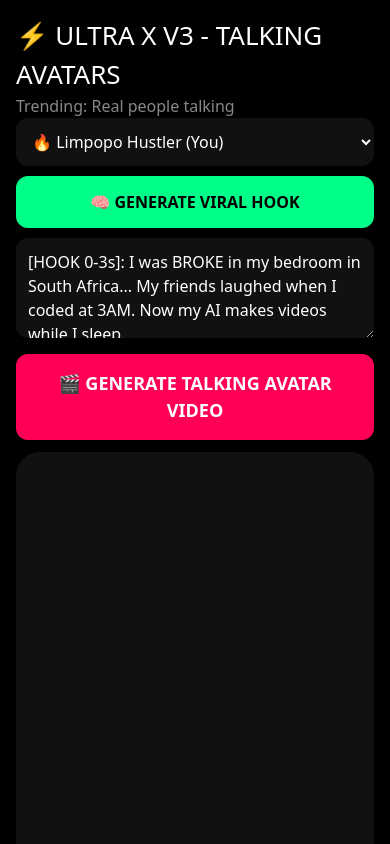
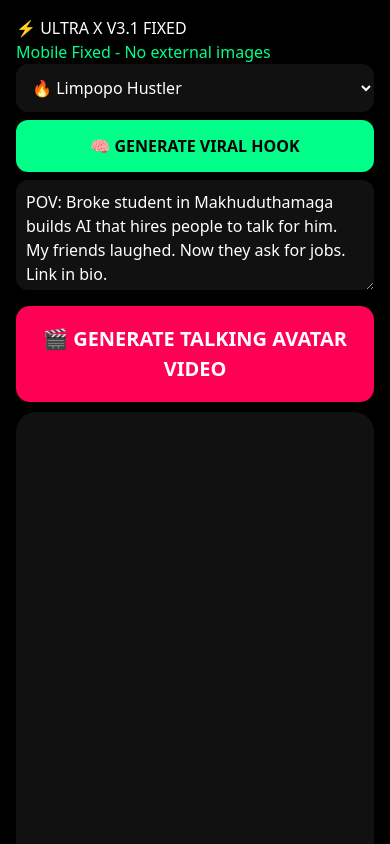
Before and after one commit to splodgealfred-sudo/autonomous-ultra-x, a Next.js app: page /studio in a window 390 px wide. Shown: the top 844 px of the page. Built offline with nearby package versions, Linux system fonts and the light colour scheme.

Commit message:
V3.1 mobile fix

```diff
--- a/app/studio/page.tsx
+++ b/app/studio/page.tsx
@@ -1,118 +1,118 @@
 "use client";
 import { useState, useRef } from "react";
 
-const AVATARS = [
-  {name:"🔥 Limpopo Hustler (You)", img:"https://i.pravatar.cc/500?img=68", voiceRate:1},
-  {name:"💅 Baddie Storytime", img:"https://i.pravatar.cc/500?img=5", voiceRate:1.1},
-  {name:"🎙️ Podcast Bro", img:"https://i.pravatar.cc/500?img=15", voiceRate:0.95},
-  {name:"👑 SA Queen", img:"https://i.pravatar.cc/500?img=32", voiceRate:1.05},
-]
-
 export default function Page(){
-  const [output, setOutput] = useState("[HOOK 0-3s]: I was BROKE in my bedroom in South Africa... My friends laughed when I coded at 3AM. Now my AI makes videos while I sleep.");
-  const [selected, setSelected] = useState(0);
+  const [output, setOutput] = useState("POV: Broke student in Makhuduthamaga builds AI that hires people to talk for him. My friends laughed. Now they ask for jobs. Link in bio.");
+  const [avatar, setAvatar] = useState(0);
   const canvasRef = useRef<HTMLCanvasElement>(null);
   const [status, setStatus] = useState("");
 
-  const generateViral = () => {
+  const AVATARS = [
+    {name:"🔥 Limpopo Hustler", color:"#00FF88", letter:"A"},
+    {name:"💅 Baddie Storytime", color:"#FF00FF", letter:"B"},
+    {name:"🎙️ Podcast Bro", color:"#00F5FF", letter:"P"},
+    {name:"👑 SA Queen", color:"#FFD700", letter:"Q"},
+  ];
+
+  const genHook = () => {
     const hooks = [
-      `I was BROKE in Makhuduthamaga. No job. No money. My mom said get a real job.\nAt 3AM I built AUTONOMOUS ULTRA X.\nFirst night: 847 views.\nWeek 1: $847.\nNow? I don't edit videos. My AI hires people to talk for me.`,
-      `POV: You live in Limpopo and your AI clone makes more money than your lecturer.\nThis is not CapCut. This is not dropshipping.\nThis is an autonomous avatar that sells while you sleep.`,
-      `They laughed: "Alfred stop playing with AI".\nNow they ask me for jobs.\nI built a factory where AI humans talk for me 24/7.\nLink in bio before TikTok bans this.`
+      "I was BROKE in Makhuduthamaga. My mom said get a real job. At 3AM I built AUTONOMOUS ULTRA X. First night: 847 views. Week 1: $847. Now I don't edit. My AI talks for me.",
+      "POV: You live in Limpopo and your AI clone makes more than your lecturer. This is not CapCut. This is autonomous avatar selling while you sleep.",
+      "They said Alfred stop playing with AI. Now they ask me for jobs. I built a factory where AI humans talk 24/7. Link in bio before they delete this."
     ];
     setOutput(hooks[Math.floor(Math.random()*hooks.length)]);
+    setStatus("✅ Viral hook generated! Now click PINK button");
   }
 
-  const generateTalkingVideo = async () => {
+  const genVideo = async () => {
+    try{
       const canvas = canvasRef.current!;
       const ctx = canvas.getContext("2d")!;
-    const avatarImg = new Image();
-    avatarImg.crossOrigin = "anonymous";
-    avatarImg.src = AVATARS[selected].img;
-    await new Promise(r=> avatarImg.onload = r);
+      setStatus("🎬 STARTING... Check sound ON!");
 
-    setStatus("🎬 DIRECTING YOUR AI ACTOR...");
-    const stream = canvas.captureStream(30);
-    const recorder = new MediaRecorder(stream, {mimeType:'video/webm'});
-    let chunks:Blob[] = [];
-    recorder.ondataavailable = e=> chunks.push(e.data);
+      const stream = (canvas as any).captureStream(30);
+      const mime = MediaRecorder.isTypeSupported('video/webm')? 'video/webm' : 'video/mp4';
+      const recorder = new MediaRecorder(stream, {mimeType: mime});
+      let chunks: Blob[] = [];
+      recorder.ondataavailable = e=> { if(e.data.size>0) chunks.push(e.data) };
       recorder.onstop = ()=>{
-      const blob = new Blob(chunks, {type:'video/webm'});
-      (window as any).myBlob = blob;
+        try{
+          const blob = new Blob(chunks, {type: mime});
           const url = URL.createObjectURL(blob);
           const a = document.createElement('a');
-      a.href = url; a.download = `talking-avatar-${Date.now()}.webm`; a.click();
-      setStatus("✅ VIRAL AVATAR VIDEO DOWNLOADED! Post it now!");
+          a.href = url; a.download = `ultra-x-${Date.now()}.webm`; document.body.appendChild(a); a.click(); a.remove();
+          setStatus("✅ VIDEO DOWNLOADED! Check your gallery/files! 🎉");
+        }catch(e){ setStatus("Error saving: "+e) }
       };
-    recorder.start();
+      recorder.start(100);
 
-    // Voice
+      // TTS
+      window.speechSynthesis.cancel();
       const utter = new SpeechSynthesisUtterance(output);
-    utter.rate = AVATARS[selected].voiceRate;
-    speechSynthesis.speak(utter);
+      utter.rate = 0.9; utter.volume = 1;
+      window.speechSynthesis.speak(utter);
 
-    let frame=0; const total=30*15;
-    let mouthOpen=0;
+      let frame=0; const total=30*12;
+      const colors = AVATARS[avatar].color;
 
-    // Fake audio analyzer - mouth moves with speech
       const draw = () => {
-      // Background - viral gradient
-      ctx.fillStyle = "#000"; ctx.fillRect(0,0,1080,1920);
-      const grad = ctx.createRadialGradient(540,400,100,540,400,800);
-      grad.addColorStop(0,"#1a0033"); grad.addColorStop(1,"#000");
-      ctx.fillStyle = grad; ctx.fillRect(0,0,1080,1920);
+        // bg
+        ctx.fillStyle="#000"; ctx.fillRect(0,0,1080,1920);
+        const g = ctx.createRadialGradient(540,600,50,540,600,900);
+        g.addColorStop(0, colors+"33"); g.addColorStop(1,"#000");
+        ctx.fillStyle=g; ctx.fillRect(0,0,1080,1920);
 
-      // Avatar circle crop
+        // avatar circle - NO IMAGE - just letter (no CORS)
+        ctx.fillStyle="#111"; ctx.beginPath(); ctx.arc(540,650,280,0,Math.PI*2); ctx.fill();
+        ctx.strokeStyle=colors; ctx.lineWidth=12; ctx.stroke();
+        ctx.fillStyle=colors; ctx.font="900 300px system-ui"; ctx.textAlign="center";
+        // mouth anim based on speaking
+        const mouth = window.speechSynthesis.speaking? Math.abs(Math.sin(frame/4))*25 + 5 : 2;
         ctx.save();
-      ctx.beginPath(); ctx.arc(540, 700, 320, 0, Math.PI*2); ctx.clip();
-      ctx.drawImage(avatarImg, 220, 380, 640, 640);
-
-      // Talking mouth effect - scale bottom of face
-      mouthOpen = Math.abs(Math.sin(frame/3)) * (speechSynthesis.speaking? 18 : 2) + Math.random()*5;
-      ctx.translate(540, 850);
-      ctx.scale(1, 1 + mouthOpen/100);
-      ctx.translate(-540, -850);
-
+        ctx.translate(540, 720);
+        ctx.scale(1, 1 + mouth/80);
+        ctx.fillText(AVATARS[avatar].letter, 0, 100);
         ctx.restore();
 
-      // Glow border
-      ctx.strokeStyle = "#00FF88"; ctx.lineWidth=8;
-      ctx.beginPath(); ctx.arc(540,700,325,0,Math.PI*2); ctx.stroke();
-
-      // Captions - viral bold style
-      ctx.fillStyle="#fff"; ctx.font="900 55px system-ui"; ctx.textAlign="center";
+        // captions
+        ctx.fillStyle="rgba(255,255,255,0.95)";
+        ctx.fillRect(40, 1100, 1000, 260);
+        ctx.fillStyle="#000"; ctx.font="900 48px system-ui";
         const words = output.split(' ');
         const idx = Math.floor((frame/total)*words.length);
-      const chunk = words.slice(idx, idx+7).join(' ');
-      // text background
-      ctx.fillStyle="rgba(0,0,0,0.7)"; ctx.fillRect(40, 1150, 1000, 200);
-      ctx.fillStyle="#fff"; ctx.fillText(chunk.substring(0,35), 540, 1230, 900);
-      ctx.fillStyle="#00FF88"; ctx.font="800 32px system-ui";
-      ctx.fillText("AUTONOMOUS ULTRA X", 540, 1350);
+        const chunk = words.slice(idx, idx+8).join(' ');
+        ctx.fillText(chunk.substring(0,32), 540, 1200, 900);
+        ctx.font="700 40px system-ui"; ctx.fillText(words.slice(idx+8, idx+16).join(' ').substring(0,32), 540, 1270, 900);
+
+        ctx.fillStyle=colors; ctx.font="800 28px system-ui"; ctx.fillText("AUTONOMOUS ULTRA X", 540, 1400);
 
         frame++;
-      if(frame < total) requestAnimationFrame(draw);
-      else recorder.stop();
+        if(frame < total && window.speechSynthesis.speaking || frame < total*0.8){
+          requestAnimationFrame(draw);
+        } else {
+          recorder.stop();
+          window.speechSynthesis.cancel();
+        }
       };
       draw();
+
+      setTimeout(()=>{ if(recorder.state==='recording') recorder.stop(); }, 13000);
+
+    }catch(err:any){ alert("Error: "+err.message); setStatus("Error: "+err.message) }
   }
 
   return (
     <div style={{background:"#000",color:"#fff",minHeight:"100vh",padding:16,fontFamily:"system-ui"}}>
-      <h1 style={{fontSize:26}}>⚡ ULTRA X V3 - TALKING AVATARS</h1>
-      <p style={{color:"#888"}}>Trending: Real people talking</p>
-
-      <select value={selected} onChange={e=>setSelected(parseInt(e.target.value))} style={{width:"100%",padding:12,borderRadius:12,background:"#111",color:"#fff",marginBottom:10}}>
+      <h1>⚡ ULTRA X V3.1 FIXED</h1>
+      <p style={{color:"#0F8"}}>Mobile Fixed - No external images</p>
+      <select value={avatar} onChange={e=>setAvatar(parseInt(e.target.value))} style={{width:"100%",padding:12,borderRadius:12,background:"#111",color:"#fff"}}>
         {AVATARS.map((a,i)=><option key={i} value={i}>{a.name}</option>)}
       </select>
-
-      <button onClick={generateViral} style={{width:"100%",padding:14,background:"#00FF88",color:"#000",fontWeight:900,borderRadius:12}}>🧠 GENERATE VIRAL HOOK</button>
-      <textarea value={output} onChange={e=>setOutput(e.target.value)} style={{width:"100%",height:100,background:"#111",color:"#fff",borderRadius:12,padding:12,marginTop:10}} />
-
-      <button onClick={generateTalkingVideo} style={{width:"100%",padding:16,background:"#FF0055",color:"#fff",fontWeight:900,borderRadius:12,fontSize:18,marginTop:10}}>🎬 GENERATE TALKING AVATAR VIDEO</button>
-      <p style={{color:"#00FF88"}}>{status}</p>
-      <canvas ref={canvasRef} width={1080} height={1920} style={{width:"100%",borderRadius:24,background:"#111",marginTop:12}} />
-      <p style={{color:"#666",fontSize:12,marginTop:20}}>TIP: Use V3 videos for TikTok Shop + YouTube Shorts. Real humans = 5x more views than text videos.</p>
+      <button onClick={genHook} style={{width:"100%",padding:14,background:"#00FF88",color:"#000",fontWeight:900,borderRadius:12,marginTop:8}}>🧠 GENERATE VIRAL HOOK</button>
+      <textarea value={output} onChange={e=>setOutput(e.target.value)} style={{width:"100%",height:110,background:"#111",color:"#fff",borderRadius:12,padding:10,marginTop:8}}/>
+      <button onClick={genVideo} style={{width:"100%",padding:18,background:"#FF0055",color:"#fff",fontWeight:900,borderRadius:14,fontSize:20,marginTop:10}}>🎬 GENERATE TALKING AVATAR VIDEO</button>
+      <p style={{color:"#0F8",fontWeight:700}}>{status}</p>
+      <canvas ref={canvasRef} width={1080} height={1920} style={{width:"100%",borderRadius:20,background:"#111",marginTop:10}}/>
     </div>
   )
 }
```
Lines whose indentation alone changed are shown as unchanged.
